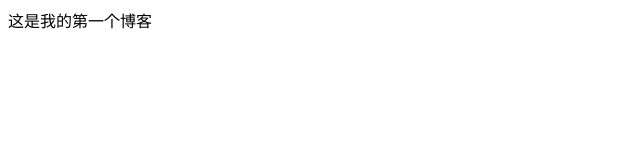
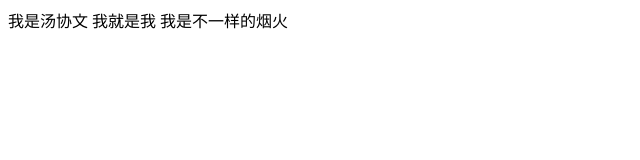
Before and after one commit to newDreamA/newDreamA.github.io, a plain HTML site: page index.html in a window 1280 px wide. Shown: the whole page, without its empty margins (0-640 px from the left). Drawn offline with Linux system fonts and the light colour scheme.

Commit message:
Update index.html

```diff
--- a/index.html
+++ b/index.html
@@ -1,4 +1,5 @@
 
 <html>
-这是我的第一个博客
+我是汤协文  我就是我
+我是不一样的烟火
 </html>
```
